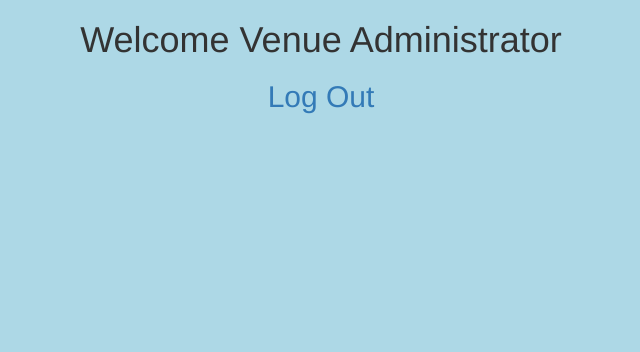
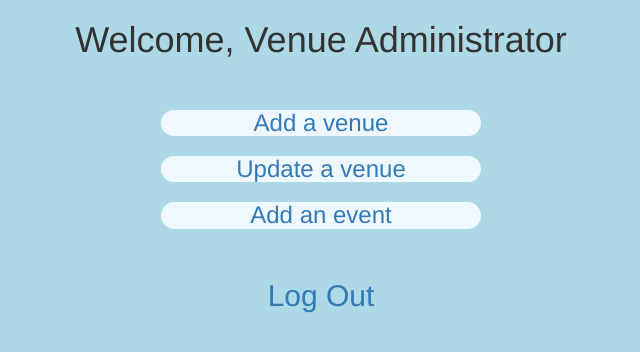
Before and after one commit to Klejdi-00/CSE3241_GrProject9, a PHP site: page /venadmin.php in a window 1280 px wide. Shown: the top 352 px of the page, without its empty margins (319-959 px from the left). Run offline with PHP 8.4, Linux system fonts and the light colour scheme; the visitor is signed in with stand-in values (Sample User, id 1); data that the repository does not hold is empty.

Commit message:
Added some options to venadmin and paradmin

```diff
--- a/venadmin.php
+++ b/venadmin.php
@@ -10,7 +10,18 @@
    </head>
 
    <body style = "background-color:lightblue; text-align:center">
-      <h1>Welcome Venue Administrator</h1>
+      <h1>Welcome, Venue Administrator</h1>
+      <br>
+      <div class='col-md-3' style="float:none; margin:auto; background-color:aliceblue; border-radius:25px" >
+         <h3><a href="add_venue.php">Add a venue</a></h3>
+      </div>
+      <div class='col-md-3' style="float:none; margin:auto; background-color:aliceblue; border-radius:25px" >
+         <h3><a href="update_venue.php">Update a venue</a></h3>
+      </div>
+      <div class='col-md-3' style="float:none; margin:auto; background-color:aliceblue; border-radius:25px" >
+         <h3><a href="add_event.php">Add an event</a></h3>
+      </div>
+      <br>
       <h2><a href = "log_out.php">Log Out</a></h2>
    </body>
 
```
Also changed, not shown: paradmin.php (+12 -1 lines).
